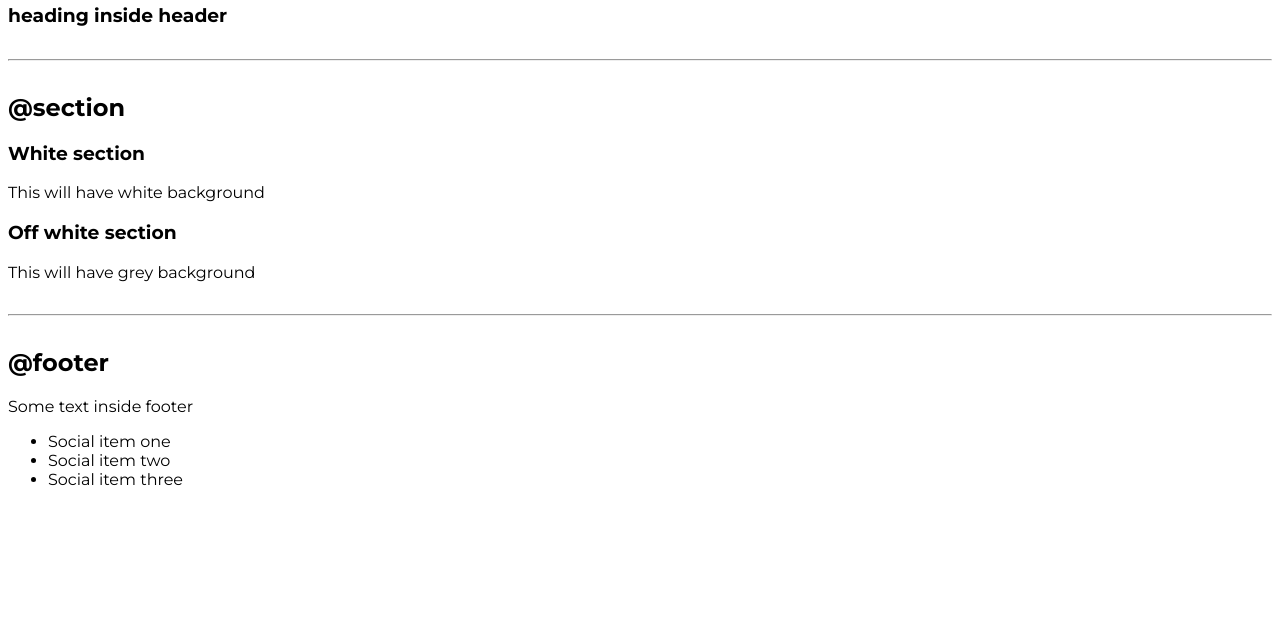
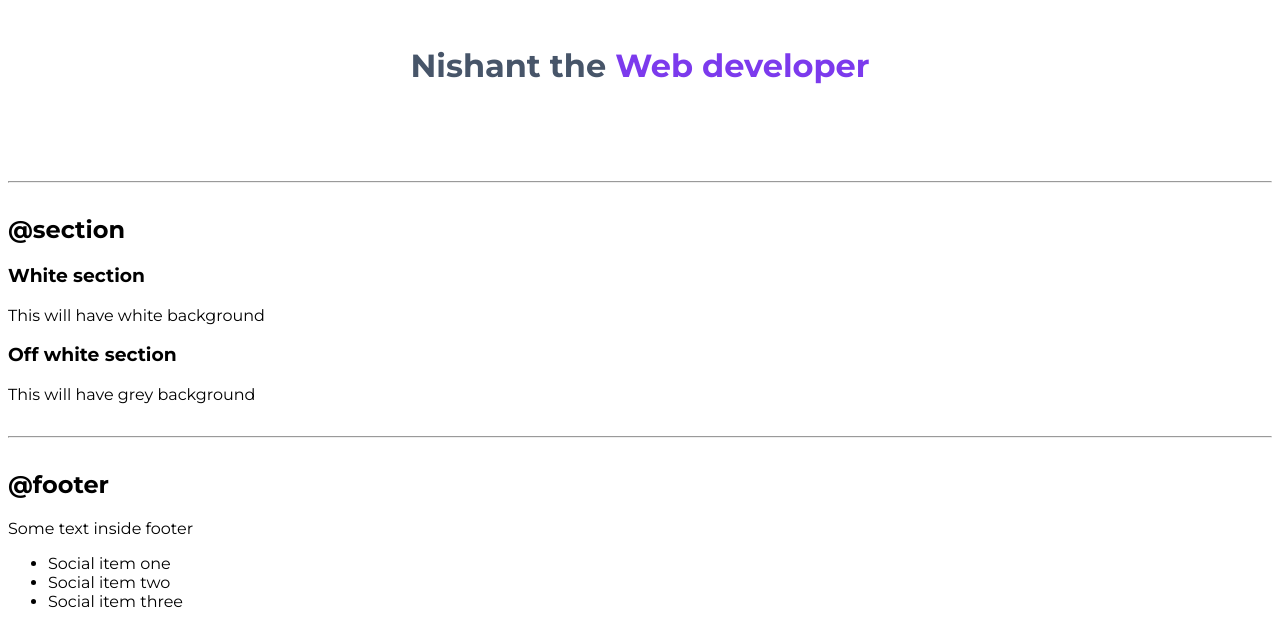
Before and after one commit to NISHANT0318/Component-Library03, a plain HTML site: page index.html in a window 1280 px wide. Shown: the part 1691-2318 px from the top of the page. Before the commit the page ends 2196 px from the top, so only its background shows below. Drawn offline with Linux system fonts and the light colour scheme.

Commit message:
header done

```diff
--- a/index.html
+++ b/index.html
@@ -89,9 +89,9 @@
 
     <h2>@header</h2>
 
-    <header>
-        <img src="/myspace/image/hero.svg" alt="">
-        <h3>heading inside header</h3>
+    <header class="hero">
+        <img class="hero-img" src="/myspace/image/hero.svg" alt="">
+        <h3 class="hero-heading">Nishant the <span class="heading-inverted">Web developer</span></h3>
     </header>
 
     <hr>
--- a/styles.css
+++ b/styles.css
@@ -2,6 +2,7 @@
 
 :root{
     --primary-color: #7c3aed;
+    --dark-grey: #475569;
 }
 body{
     font-family: 'Montserrat', sans-serif;
@@ -73,3 +74,26 @@ hr{
 .navigation .link-active{
     font-weight: bold;
 }
+
+.hero{
+    padding: 2rem;
+
+
+}
+
+.hero .hero-img{
+    max-width: 350px;
+    display: block;
+    margin: auto;
+}
+
+.hero .hero-heading{
+    font-size: 2rem;
+    text-align: center;
+    padding-top: 1rem;
+    color: var(--dark-grey)
+}
+
+.hero .heading-inverted{
+    color: var(--primary-color);
+}
```
